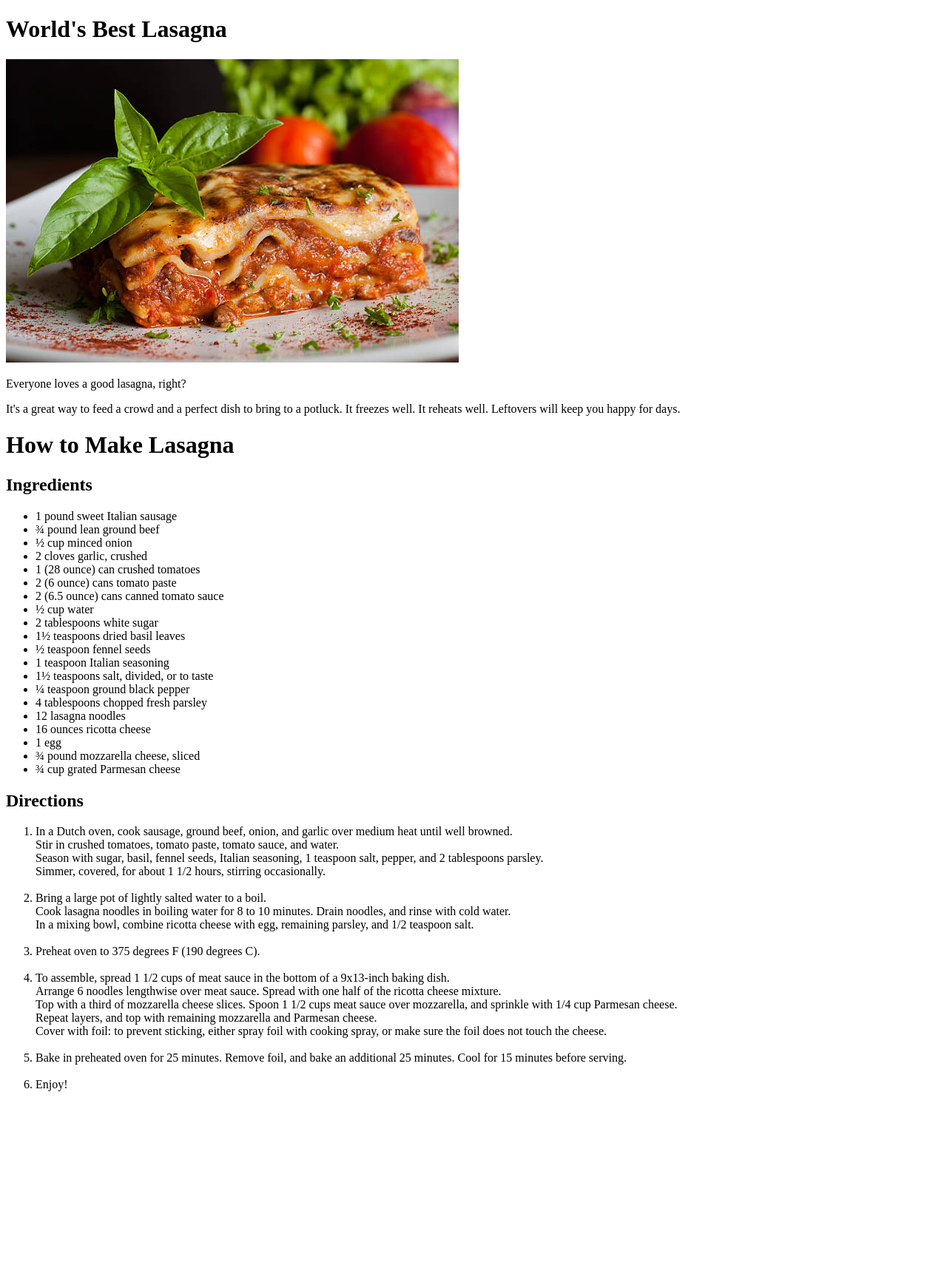
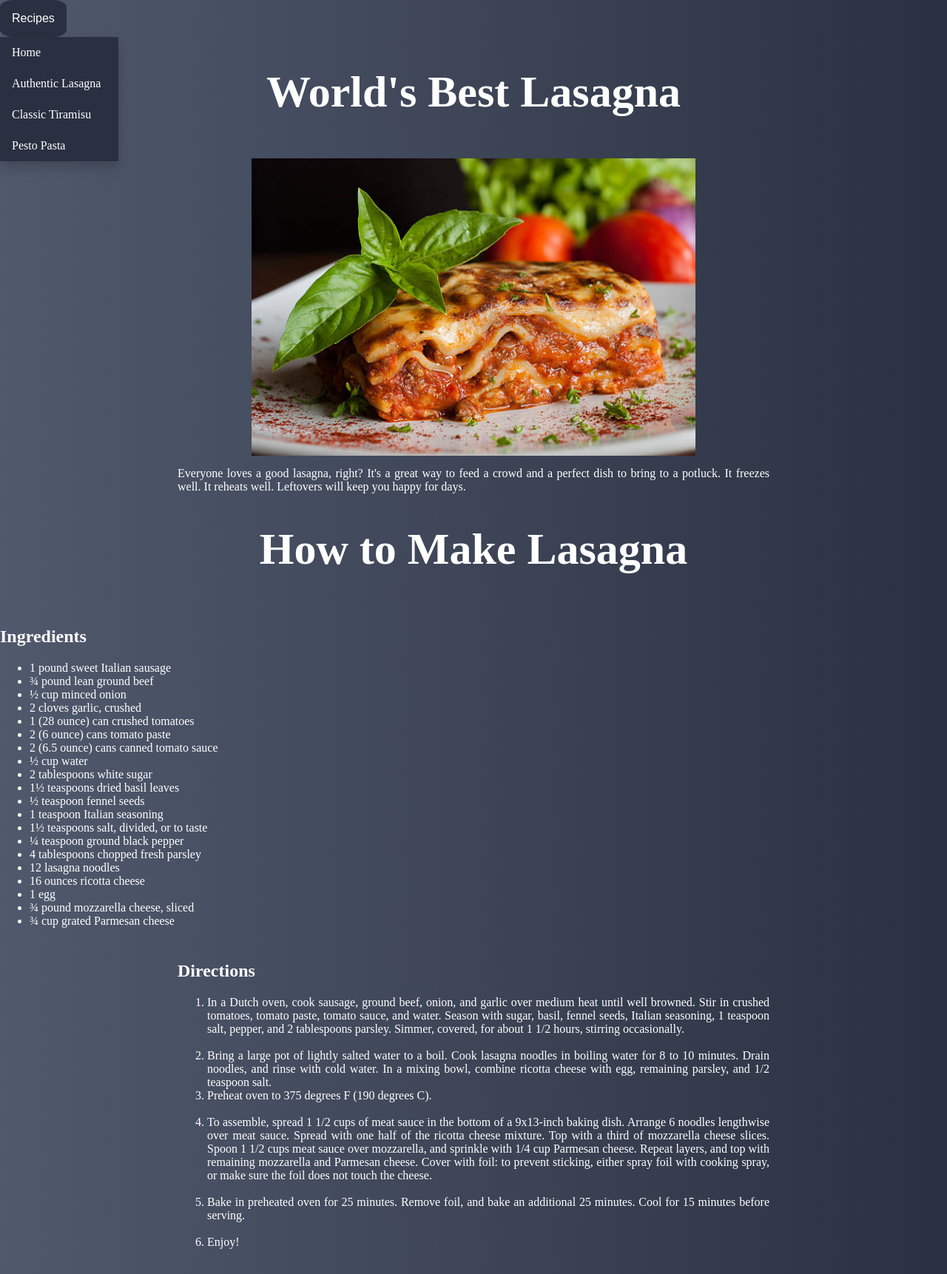
Before and after one commit to Fantinn/odin-recipes, a plain HTML site: page recipes/lasagna.html in a window 1280 px wide. Shown: the whole page at 74% size. Before the commit the page ends 1509 px from the top, so only its background shows below. Drawn offline with Linux system fonts and the light colour scheme.

Commit message:
Added CSS, still basic. Will come back!

```diff
--- a/recipes/lasagna.html
+++ b/recipes/lasagna.html
@@ -2,18 +2,30 @@
 <html lang="en">
     <head>
         <meta charset="UTF-8">
+        <link rel="stylesheet" href="../styles.css" />
         <title>World's Best Lasagna</title>
     </head>
 
     <body>
+        <div class="dropdown">
+            <button class="dropbtn">Recipes</button>
+            <div class="dropdown-content">
+                <a href="../index.html">Home</a>
+                <a href="../recipes/lasagna.html">Authentic Lasagna</a>
+                <a href="../recipes/tiramisu.html">Classic Tiramisu</a>
+                <a href="../recipes/pestopasta.html">Pesto Pasta</a>
+            </div>
+        </div>
+
         <h1>World's Best Lasagna</h1>
-        <img src="../images/lasagna.jpg" alt="Lasagna">
-            <p>Everyone loves a good lasagna, right?</p>
-            <p>It's a great way to feed a crowd and a perfect dish to bring to a potluck. It freezes well. It reheats well. Leftovers will keep you happy for days.</p>
+        <img class="cover" src="../images/lasagna.jpg" alt="Lasagna">
+            <p class="intro">Everyone loves a good lasagna, right?
+            It's a great way to feed a crowd and a perfect dish to bring to a potluck. It freezes well. It reheats well. Leftovers will keep you happy for days.</p>
 
         <h1>How to Make Lasagna</h1>
+        <div class="content"></div>
             <h2>Ingredients</h2>
-                <ul>
+                <ul class="ingredients">
                     <li>1 pound sweet Italian sausage</li>
                     <li>¾ pound lean ground beef</li>
                     <li>½ cup minced onion</li>
@@ -35,26 +47,28 @@
                     <li>¾ pound mozzarella cheese, sliced</li>
                     <li>¾ cup grated Parmesan cheese</li>
                 </ul>
+        </div>
 
+        <div class="content">
             <h2>Directions</h2>
-                <ol>
-                    <li>In a Dutch oven, cook sausage, ground beef, onion, and garlic over medium heat until well browned.</br>
-                        Stir in crushed tomatoes, tomato paste, tomato sauce, and water.</br>
-                        Season with sugar, basil, fennel seeds, Italian seasoning, 1 teaspoon salt, pepper, and 2 tablespoons parsley.</br>
-                        Simmer, covered, for about 1 1/2 hours, stirring occasionally.</li></br>
-                    <li>Bring a large pot of lightly salted water to a boil.<br>
-                        Cook lasagna noodles in boiling water for 8 to 10 minutes. Drain noodles, and rinse with cold water.</br>
-                        In a mixing bowl, combine ricotta cheese with egg, remaining parsley, and 1/2 teaspoon salt.</li><br>
-                    <li>Preheat oven to 375 degrees F (190 degrees C).</li></br>
-                    <li>To assemble, spread 1 1/2 cups of meat sauce in the bottom of a 9x13-inch baking dish.</br>
-                        Arrange 6 noodles lengthwise over meat sauce. Spread with one half of the ricotta cheese mixture.<br>
-                        Top with a third of mozzarella cheese slices. Spoon 1 1/2 cups meat sauce over mozzarella, and sprinkle with 1/4 cup Parmesan cheese.</br>
-                        Repeat layers, and top with remaining mozzarella and Parmesan cheese.</br>
-                        Cover with foil: to prevent sticking, either spray foil with cooking spray, or make sure the foil does not touch the cheese.</li></br>
-                    <li>Bake in preheated oven for 25 minutes. Remove foil, and bake an additional 25 minutes. Cool for 15 minutes before serving.</li></br>
-                    <li>Enjoy!</li></br>
+                <ol class=" directions">
+                    <li>In a Dutch oven, cook sausage, ground beef, onion, and garlic over medium heat until well browned.
+                        Stir in crushed tomatoes, tomato paste, tomato sauce, and water.
+                        Season with sugar, basil, fennel seeds, Italian seasoning, 1 teaspoon salt, pepper, and 2 tablespoons parsley.
+                        Simmer, covered, for about 1 1/2 hours, stirring occasionally.</li><br>
+                    <li>Bring a large pot of lightly salted water to a boil.
+                        Cook lasagna noodles in boiling water for 8 to 10 minutes. Drain noodles, and rinse with cold water.
+                        In a mixing bowl, combine ricotta cheese with egg, remaining parsley, and 1/2 teaspoon salt.</li>
+                    <li>Preheat oven to 375 degrees F (190 degrees C).</li><br>
+                    <li>To assemble, spread 1 1/2 cups of meat sauce in the bottom of a 9x13-inch baking dish.
+                        Arrange 6 noodles lengthwise over meat sauce. Spread with one half of the ricotta cheese mixture.
+                        Top with a third of mozzarella cheese slices. Spoon 1 1/2 cups meat sauce over mozzarella, and sprinkle with 1/4 cup Parmesan cheese.
+                        Repeat layers, and top with remaining mozzarella and Parmesan cheese.
+                        Cover with foil: to prevent sticking, either spray foil with cooking spray, or make sure the foil does not touch the cheese.</li><br>
+                    <li>Bake in preheated oven for 25 minutes. Remove foil, and bake an additional 25 minutes. Cool for 15 minutes before serving.</li><br>
+                    <li>Enjoy!</li><br>
                 </ol>
-
+        </div>
 
 
 
--- /dev/null
+++ b/styles.css
@@ -0,0 +1,79 @@
+body {
+    background-image: linear-gradient(to right, hsl(221,15%,37%), hsl(223,22%,21%));
+    margin: auto;
+    }
+
+.cover {
+    display:block;
+    width: 600px;
+    height: auto;
+    margin: auto;
+    padding: 15px;
+}
+
+.intro, .content {
+    max-width: 800px;
+    max-height: auto;
+    text-align: justify;
+    margin: auto;
+}
+
+h1 {
+    font-size: 60px;
+    text-align: center;
+    color: white;
+    }
+
+h2, p, a, ul, ol {
+    color: white;
+}
+
+.content {
+    margin: auto;
+    padding: 20px;
+    padding-top: 10px;
+    padding-bottom:0px;
+}
+
+.dropbtn {
+    background-color: hsl(221,15%,37%);
+    color: white;
+    padding: 16px;
+    font-size: 16px;
+    border: none;
+    border-color: white;
+    border-radius: 20%;
+}
+
+.dropdown {
+    position: relative;
+    display: inline-block;
+}
+
+.dropdown-content {
+    display: none;
+    position: absolute;
+    background-color: hsl(223,22%,21%);
+    min-width: 160px;
+    box-shadow: 0px 8px 16px 0px rgba(0,0,0,0.2);
+    z-index: 1;
+}
+
+.dropdown-content a {
+    color: white;
+    padding: 12px 16px;
+    text-decoration: none;
+    display: block;
+}
+
+.dropdown-content a:hover {
+    background-color: hsl(221,15%,37%);
+}
+
+.dropdown:hover .dropdown-content {
+    display: block;
+}
+
+.dropdown:hover .dropbtn {
+    background-color: hsl(223,22%,21%);
+}
```
Also changed, not shown: index.html (+10 -10 lines), recipes/pestopasta.html (+29 -14 lines), recipes/tiramisu.html (+50 -37 lines).
